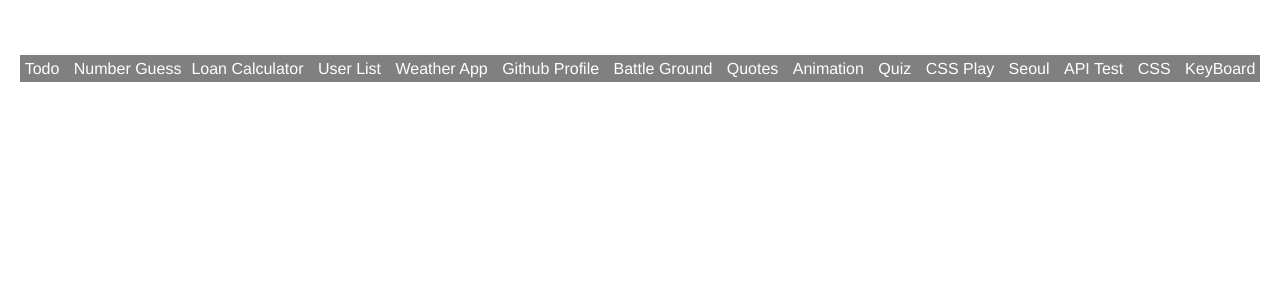
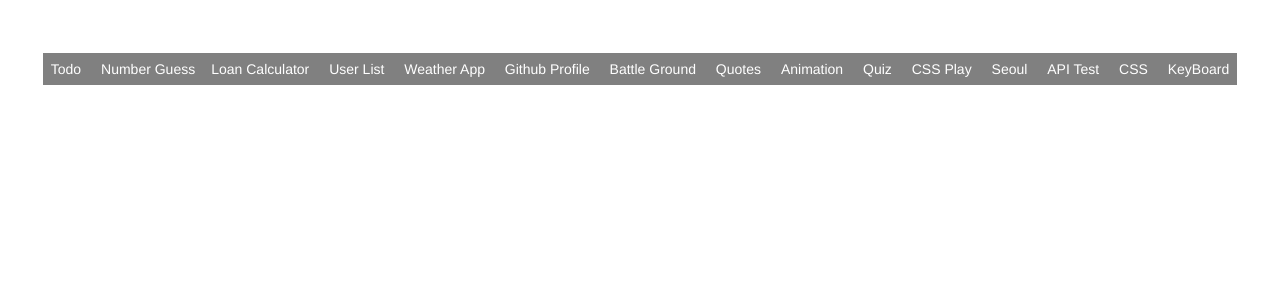
Before and after one commit to vijaykrishna536/VueJSFromScratch, a Vue app: page /start in a window 1280 px wide. Shown: the top 300 px of the page. Built offline with nearby package versions, Linux system fonts and the light colour scheme.

Commit message:
CSS fixes in Start Page

```diff
--- a/src/pages/Start/index.vue
+++ b/src/pages/Start/index.vue
@@ -71,11 +71,12 @@
 
 }
 .maincomponent span {
-    padding: 5px;
+    padding: 8px;
     text-decoration: none;
     border: 2px #000000;
     background: gray;
     color: white;
+    font-size: 14px;
 }
 .maincomponent span:hover {
     background: white;
```
